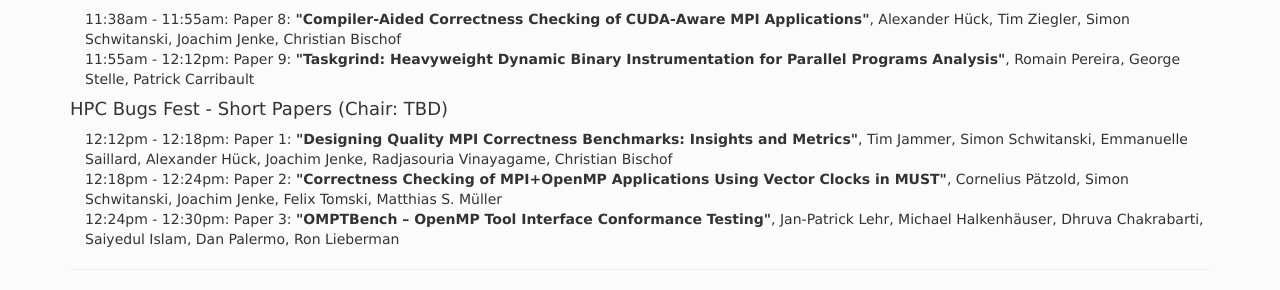
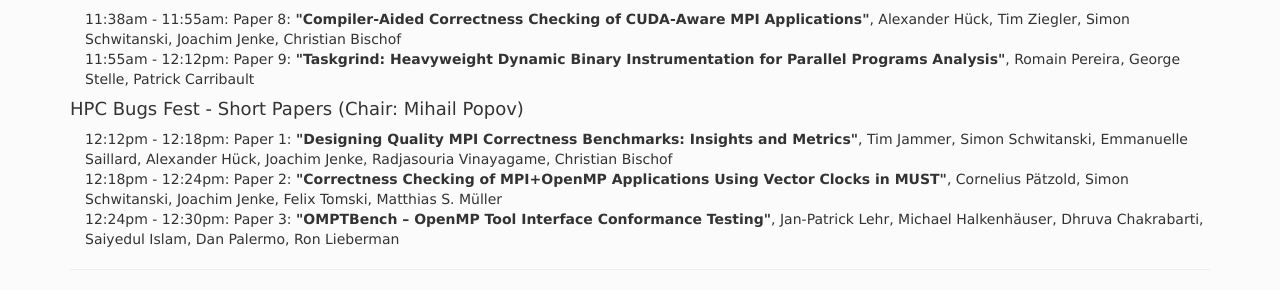
Before and after one commit to correctness-workshop/2024, a Jekyll site: the page built from index.md, in a window 1280 px wide and 900 px high, scrolled down 3512 px. Shown: the part 162-452 px from the top of the window. Built offline with Jekyll 4.4.1, drawn with Linux system fonts in a browser that asks for light colours; nearby versions of some CDN libraries; the list of posts is cut into pages by our own code.

Commit message:
Update index.md

```diff
--- a/index.md
+++ b/index.md
@@ -197,7 +197,7 @@ All time zones are AOE.
 </table>
 
 
-#### HPC Bugs Fest - Short Papers (Chair: TBD)
+#### HPC Bugs Fest - Short Papers (Chair: Mihail Popov)
 <table>
 <tr><td width="15">  </td> <td>12:12pm - 12:18pm:  Paper 1: <b>"Designing Quality MPI Correctness Benchmarks: Insights and Metrics"</b>,
        Tim Jammer, Simon Schwitanski, Emmanuelle Saillard, Alexander Hück, Joachim Jenke, Radjasouria Vinayagame, Christian Bischof</td> </tr>
```
